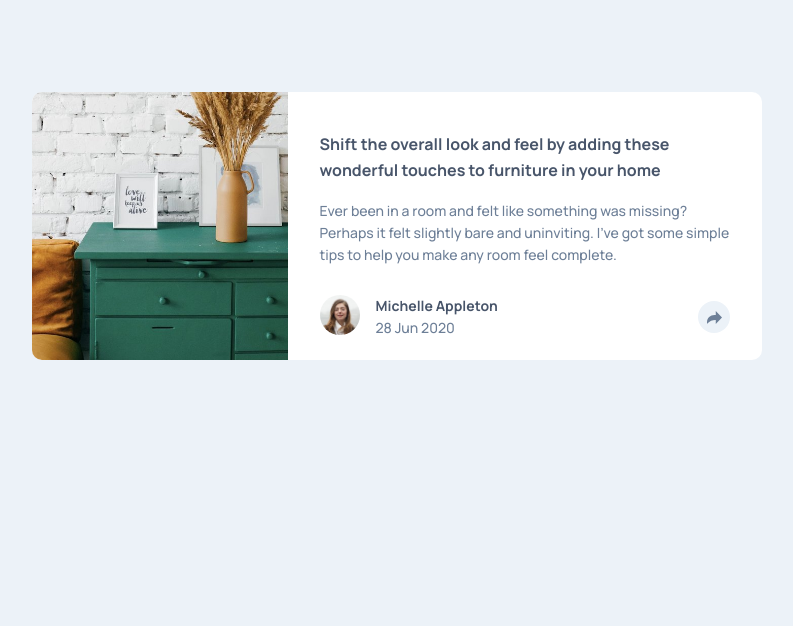
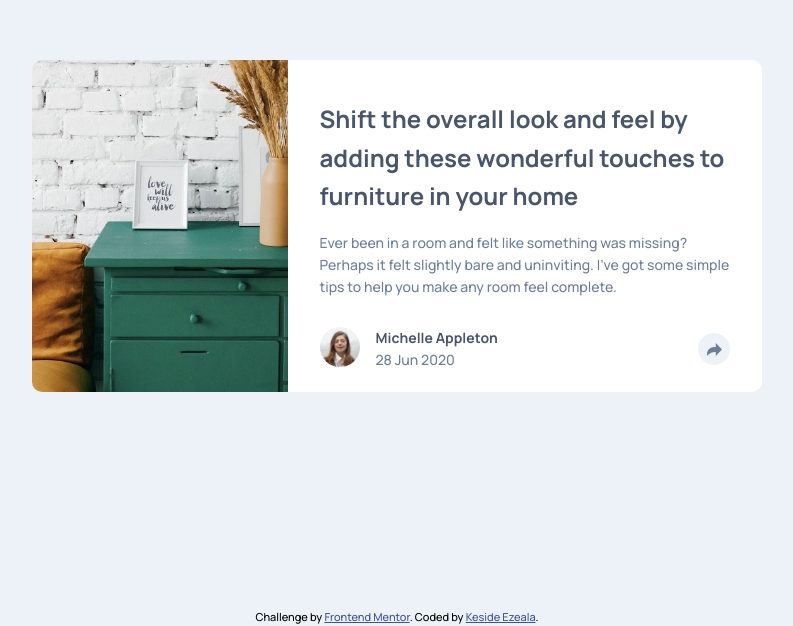
Before and after one commit to kcde/article-component, a plain HTML site: page index.html in a window 1280 px wide. Shown: the part 174-800 px from the top of the page, without its empty margins (243-1036 px from the left). Drawn offline with Linux system fonts and the light colour scheme.

Commit message:
update on fonts

```diff
--- a/index.html
+++ b/index.html
@@ -76,11 +76,11 @@
             </div>
         </div>
 
-        <!-- <div class="attribution">
+        <div class="attribution">
             Challenge by
             <a href="https://www.frontendmentor.io?ref=challenge" target="_blank">Frontend Mentor</a
-            >. Coded by <a href="#">Your Name Here</a>.
-        </div> -->
+            >. Coded by <a href="https://github.com/kcde">Keside Ezeala</a>.
+        </div>
 
         <script src="./main.js"></script>
     </body>
--- a/styles/styles.css
+++ b/styles/styles.css
@@ -80,7 +80,7 @@ img {
 }
 
 .article-content h1 {
-    font-size: 16px;
+    font-size: 24px;
 
     color: var(--dark-gray-blue);
     margin-bottom: 16px;
@@ -163,6 +163,8 @@ img {
 }
 
 .attribution {
+    position: absolute;
+    bottom: 0;
     font-size: 11px;
     text-align: center;
 }
```
